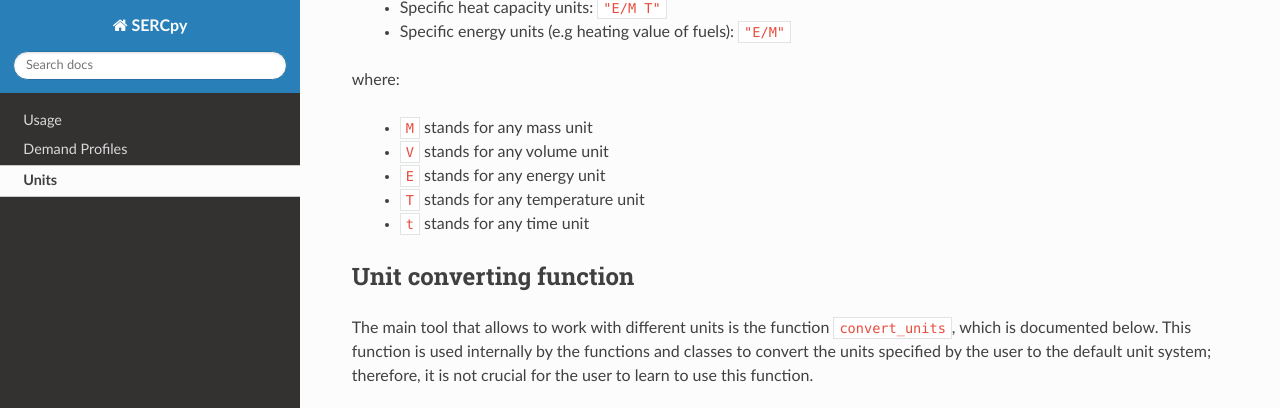
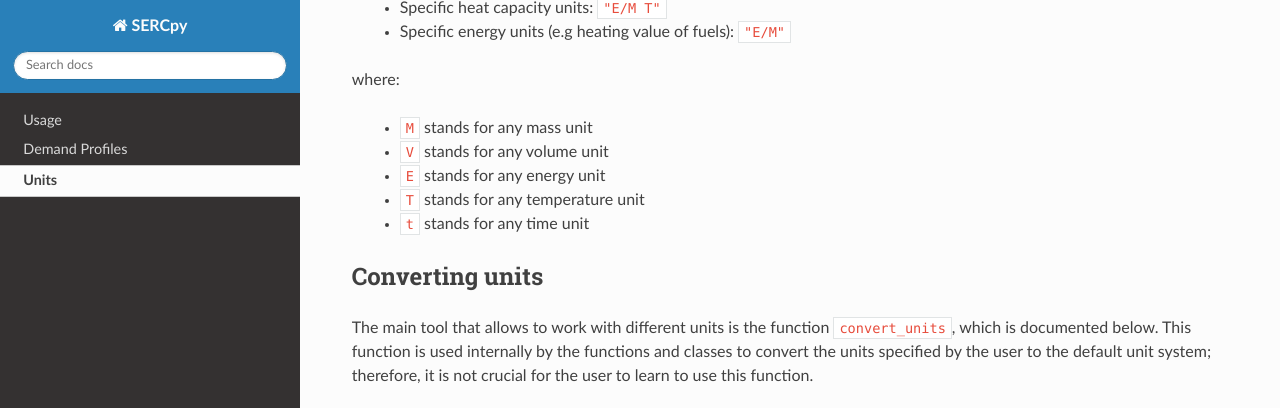
Before and after one commit to serc-chile/SERCpy, a Sphinx documentation site: the page built from docs/source/units.rst, in a window 1280 px wide and 900 px high, scrolled down 3334 px, cut to the strip 0-408 px from the top of the window. Built offline with Sphinx 7.4.7 and the Read the Docs theme 3.1.0, drawn with Linux system fonts in a browser that asks for light colours; pages that are not in the unit, such as notebooks, are missing from menus.

Commit message:
Update units.rst

```diff
--- a/docs/source/units.rst
+++ b/docs/source/units.rst
@@ -146,8 +146,8 @@ where:
   - `T` stands for any temperature unit
   - `t` stands for any time unit
 
-Unit converting function
-------------------------
+Converting units
+----------------
 
 The main tool that allows to work with different units is the function `convert_units`, which is documented below. This function is used internally by the functions and classes to convert the units specified by the user to the default unit system; therefore, it is not crucial for the user to learn to use this function.
 
```
